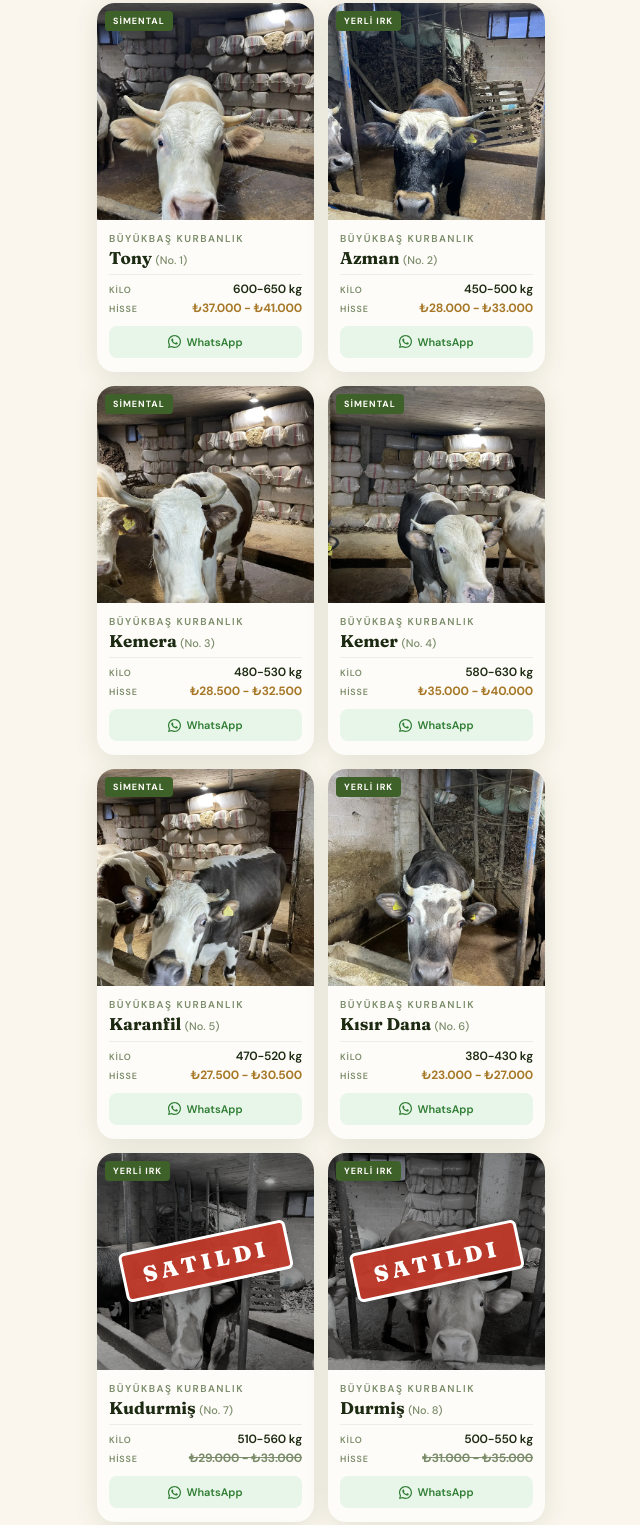
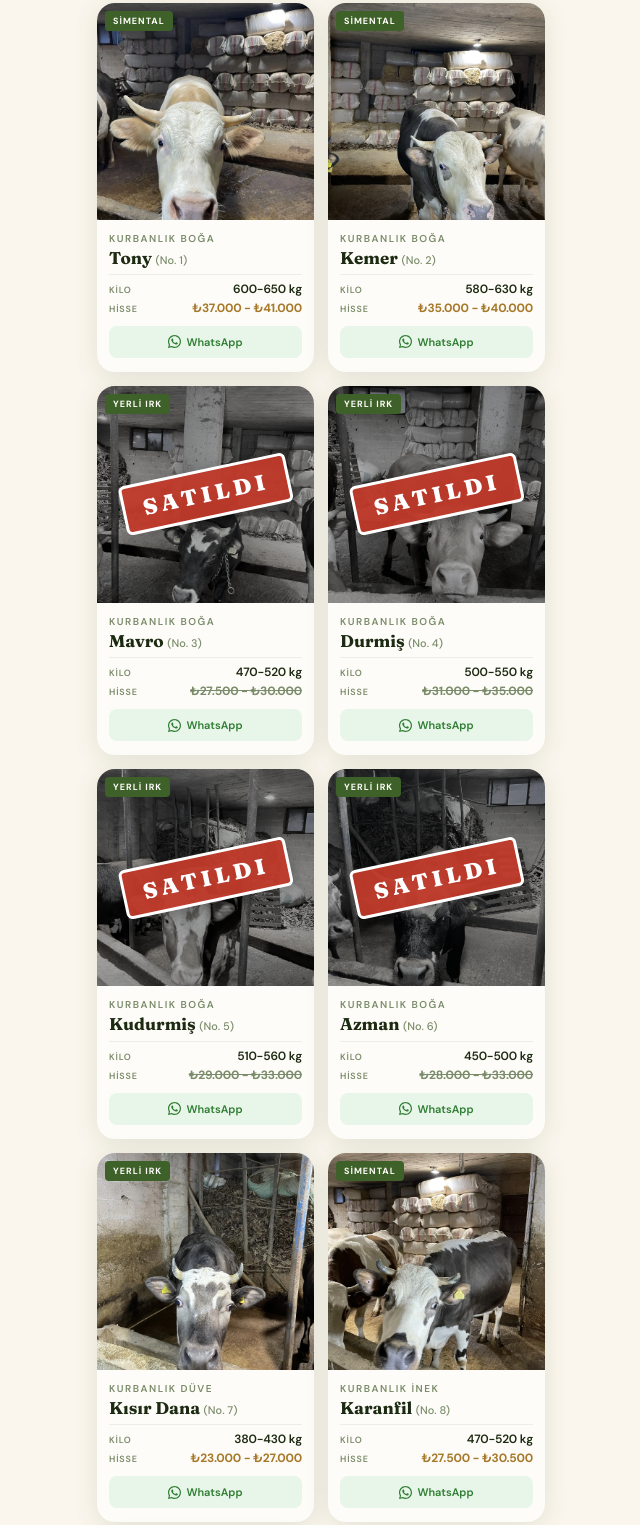
Before and after one commit to aquin0x/kiroglu-ciftligi-web, an Astro site: page / in a window 1280 px wide. Shown: the part 1036-2561 px from the top of the page, without its empty margins (319-959 px from the left). Built offline with nearby package versions, Linux system fonts and the light colour scheme; Astro itself is replaced by a stand-in of ours.

Commit message:
feat: update animal listings with new details and images for improved accuracy

```diff
--- a/src/pages/index.html
+++ b/src/pages/index.html
@@ -67,7 +67,7 @@
   "image": [
     "https://kirogluciftligi.com/images/webp/wallpaper.webp",
     "https://kirogluciftligi.com/images/webp/animals/animal-1/animal-1.webp",
-    "https://kirogluciftligi.com/images/webp/animals/animal-2/animal-2.webp"
+    "https://kirogluciftligi.com/images/webp/animals/animal-4/animal-4.webp"
   ],
   "telephone": ["+905382654943", "+905370587890"],
   "email": "info@kirogluciftligi.com",
@@ -243,24 +243,118 @@
   {
     "@context": "https://schema.org",
     "@type": "Product",
-    "name": "Azman — Yerli Irk Kurbanlık Dana (No. 2)",
+    "name": "Kemer — Simental Kurbanlık Dana (No. 2)",
+    "description": "580-630 kg canlı ağırlık, karkas eti 290-315 kg, hisse başı 41-46 kg et. Doğal mera otu ile beslenmiş Simental ırk erkek dana.",
+    "brand": {"@type": "Brand", "name": "Kıroğlu Çiftliği"},
+    "category": "Büyükbaş Kurbanlık",
+    "image": "https://kirogluciftligi.com/images/webp/animals/animal-4/animal-4.webp",
+    "offers": {
+      "@type": "AggregateOffer",
+      "priceCurrency": "TRY",
+      "lowPrice": "35000",
+      "highPrice": "40000",
+      "offerCount": "7",
+      "availability": "https://schema.org/InStock"
+    }
+  },
+  {
+    "@context": "https://schema.org",
+    "@type": "Product",
+    "name": "Mavro — Yerli Irk Kurbanlık Dana (No. 3)",
+    "description": "470-520 kg canlı ağırlık, karkas eti 235-260 kg, hisse başı 34-37 kg et. Doğal mera otu ile beslenmiş Yerli Irk erkek dana.",
+    "brand": {"@type": "Brand", "name": "Kıroğlu Çiftliği"},
+    "category": "Büyükbaş Kurbanlık",
+    "image": "https://kirogluciftligi.com/images/webp/animals/animal-9/animal-9.webp",
+    "offers": {
+      "@type": "Offer",
+      "priceCurrency": "TRY",
+      "price": "29000",
+      "availability": "https://schema.org/SoldOut"
+    }
+  },
+  {
+    "@context": "https://schema.org",
+    "@type": "Product",
+    "name": "Durmiş — Yerli Irk Kurbanlık Dana (No. 4)",
+    "description": "500-550 kg canlı ağırlık, karkas eti 250-280 kg, hisse başı 36-41 kg et. Doğal mera otu ile beslenmiş Yerli Irk erkek dana.",
+    "brand": {"@type": "Brand", "name": "Kıroğlu Çiftliği"},
+    "category": "Büyükbaş Kurbanlık",
+    "image": "https://kirogluciftligi.com/images/webp/animals/animal-8/animal-8.webp",
+    "offers": {
+      "@type": "Offer",
+      "priceCurrency": "TRY",
+      "price": "33000",
+      "availability": "https://schema.org/SoldOut"
+    }
+  },
+  {
+    "@context": "https://schema.org",
+    "@type": "Product",
+    "name": "Kudurmiş — Yerli Irk Kurbanlık Dana (No. 5)",
+    "description": "510-560 kg canlı ağırlık, karkas eti 255-285 kg, hisse başı 36-41 kg et. Doğal mera otu ile beslenmiş Yerli Irk erkek dana.",
+    "brand": {"@type": "Brand", "name": "Kıroğlu Çiftliği"},
+    "category": "Büyükbaş Kurbanlık",
+    "image": "https://kirogluciftligi.com/images/webp/animals/animal-7/animal-7.webp",
+    "offers": {
+      "@type": "Offer",
+      "priceCurrency": "TRY",
+      "price": "31000",
+      "availability": "https://schema.org/SoldOut"
+    }
+  },
+  {
+    "@context": "https://schema.org",
+    "@type": "Product",
+    "name": "Azman — Yerli Irk Kurbanlık Dana (No. 6)",
     "description": "450-500 kg canlı ağırlık, karkas eti 225-250 kg, hisse başı 33-38 kg et. Doğal mera otu ile beslenmiş Yerli Irk erkek dana.",
     "brand": {"@type": "Brand", "name": "Kıroğlu Çiftliği"},
     "category": "Büyükbaş Kurbanlık",
     "image": "https://kirogluciftligi.com/images/webp/animals/animal-2/animal-2.webp",
     "offers": {
-      "@type": "AggregateOffer",
+      "@type": "Offer",
       "priceCurrency": "TRY",
-      "lowPrice": "28000",
-      "highPrice": "33000",
-      "offerCount": "7",
-      "availability": "https://schema.org/InStock"
+      "price": "30000",
+      "availability": "https://schema.org/SoldOut"
     }
   },
   {
     "@context": "https://schema.org",
     "@type": "Product",
-    "name": "Kemera — Simental Melezi Kurbanlık Dana (No. 3)",
+    "name": "Kısır Dana — Yerli Irk Kurbanlık Dana (No. 7)",
+    "description": "380-430 kg canlı ağırlık, karkas eti 190-215 kg, hisse başı 27-31 kg et. Doğal mera otu ile beslenmiş Yerli Irk dişi dana.",
+    "brand": {"@type": "Brand", "name": "Kıroğlu Çiftliği"},
+    "category": "Büyükbaş Kurbanlık",
+    "image": "https://kirogluciftligi.com/images/webp/animals/animal-6/animal-6.webp",
+    "offers": {
+      "@type": "AggregateOffer",
+      "priceCurrency": "TRY",
+      "lowPrice": "23000",
+      "highPrice": "27000",
+      "offerCount": "7",
+      "availability": "https://schema.org/InStock"
+    }
+  },
+  {
+    "@context": "https://schema.org",
+    "@type": "Product",
+    "name": "Karanfil — Simental Melezi Kurbanlık Dana (No. 8)",
+    "description": "470-520 kg canlı ağırlık, karkas eti 235-265 kg, hisse başı 34-38 kg et. Doğal mera otu ile beslenmiş Simental Melezi dişi dana.",
+    "brand": {"@type": "Brand", "name": "Kıroğlu Çiftliği"},
+    "category": "Büyükbaş Kurbanlık",
+    "image": "https://kirogluciftligi.com/images/webp/animals/animal-5/animal-5.webp",
+    "offers": {
+      "@type": "AggregateOffer",
+      "priceCurrency": "TRY",
+      "lowPrice": "27500",
+      "highPrice": "30500",
+      "offerCount": "7",
+      "availability": "https://schema.org/InStock"
+    }
+  },
+  {
+    "@context": "https://schema.org",
+    "@type": "Product",
+    "name": "Kemera — Simental Melezi Kurbanlık Dana (No. 9)",
     "description": "480-530 kg canlı ağırlık, karkas eti 240-265 kg, hisse başı 34-39 kg et. Doğal mera otu ile beslenmiş Simental Melezi dişi dana.",
     "brand": {"@type": "Brand", "name": "Kıroğlu Çiftliği"},
     "category": "Büyükbaş Kurbanlık",
@@ -272,102 +366,6 @@
       "highPrice": "32500",
       "offerCount": "7",
       "availability": "https://schema.org/InStock"
-    }
-  },
-  {
-    "@context": "https://schema.org",
-    "@type": "Product",
-    "name": "Kemer — Simental Kurbanlık Dana (No. 4)",
-    "description": "580-630 kg canlı ağırlık, karkas eti 290-315 kg, hisse başı 41-46 kg et. Doğal mera otu ile beslenmiş Simental ırk erkek dana.",
-    "brand": {"@type": "Brand", "name": "Kıroğlu Çiftliği"},
-    "category": "Büyükbaş Kurbanlık",
-    "image": "https://kirogluciftligi.com/images/webp/animals/animal-4/animal-4.webp",
-    "offers": {
-      "@type": "AggregateOffer",
-      "priceCurrency": "TRY",
-      "lowPrice": "35000",
-      "highPrice": "40000",
-      "offerCount": "7",
-      "availability": "https://schema.org/InStock"
-    }
-  },
-  {
-    "@context": "https://schema.org",
-    "@type": "Product",
-    "name": "Karanfil — Simental Melezi Kurbanlık Dana (No. 5)",
-    "description": "470-520 kg canlı ağırlık, karkas eti 235-265 kg, hisse başı 34-38 kg et. Doğal mera otu ile beslenmiş Simental Melezi dişi dana.",
-    "brand": {"@type": "Brand", "name": "Kıroğlu Çiftliği"},
-    "category": "Büyükbaş Kurbanlık",
-    "image": "https://kirogluciftligi.com/images/webp/animals/animal-5/animal-5.webp",
-    "offers": {
-      "@type": "AggregateOffer",
-      "priceCurrency": "TRY",
-      "lowPrice": "27500",
-      "highPrice": "30500",
-      "offerCount": "7",
-      "availability": "https://schema.org/InStock"
-    }
-  },
-  {
-    "@context": "https://schema.org",
-    "@type": "Product",
-    "name": "Kısır Dana — Yerli Irk Kurbanlık Dana (No. 6)",
-    "description": "380-430 kg canlı ağırlık, karkas eti 190-215 kg, hisse başı 27-31 kg et. Doğal mera otu ile beslenmiş Yerli Irk dişi dana.",
-    "brand": {"@type": "Brand", "name": "Kıroğlu Çiftliği"},
-    "category": "Büyükbaş Kurbanlık",
-    "image": "https://kirogluciftligi.com/images/webp/animals/animal-6/animal-6.webp",
-    "offers": {
-      "@type": "AggregateOffer",
-      "priceCurrency": "TRY",
-      "lowPrice": "23000",
-      "highPrice": "27000",
-      "offerCount": "7",
-      "availability": "https://schema.org/InStock"
-    }
-  },
-  {
-    "@context": "https://schema.org",
-    "@type": "Product",
-    "name": "Kudurmiş — Yerli Irk Kurbanlık Dana (No. 7)",
-    "description": "510-560 kg canlı ağırlık, karkas eti 255-285 kg, hisse başı 36-41 kg et. Doğal mera otu ile beslenmiş Yerli Irk erkek dana.",
-    "brand": {"@type": "Brand", "name": "Kıroğlu Çiftliği"},
-    "category": "Büyükbaş Kurbanlık",
-    "image": "https://kirogluciftligi.com/images/webp/animals/animal-7/animal-7.webp",
-    "offers": {
-      "@type": "Offer",
-      "priceCurrency": "TRY",
-      "price": "33000",
-      "availability": "https://schema.org/SoldOut"
-    }
-  },
-  {
-    "@context": "https://schema.org",
-    "@type": "Product",
-    "name": "Durmiş — Yerli Irk Kurbanlık Dana (No. 8)",
-    "description": "500-550 kg canlı ağırlık, karkas eti 250-280 kg, hisse başı 36-41 kg et. Doğal mera otu ile beslenmiş Yerli Irk erkek dana.",
-    "brand": {"@type": "Brand", "name": "Kıroğlu Çiftliği"},
-    "category": "Büyükbaş Kurbanlık",
-    "image": "https://kirogluciftligi.com/images/webp/animals/animal-8/animal-8.webp",
-    "offers": {
-      "@type": "Offer",
-      "priceCurrency": "TRY",
-      "price": "35000",
-      "availability": "https://schema.org/SoldOut"
-    }
-  },
-  {
-    "@context": "https://schema.org",
-    "@type": "Product",
-    "name": "Mavro — Yerli Irk Kurbanlık Dana (No. 9)",
-    "description": "520-570 kg canlı ağırlık, karkas eti 235-260 kg, hisse başı 34-37 kg et. Doğal mera otu ile beslenmiş Yerli Irk erkek dana.",
-    "brand": {"@type": "Brand", "name": "Kıroğlu Çiftliği"},
-    "category": "Büyükbaş Kurbanlık",
-    "image": "https://kirogluciftligi.com/images/webp/animals/animal-9/animal-9.webp",
-    "offers": {
-      "@type": "Offer",
-      "priceCurrency": "TRY",
-      "price": "30000",
-      "availability": "https://schema.org/SoldOut"
     }
   }
 ]
@@ -2533,7 +2531,7 @@
             <span class="card-badge badge-buyukbas">Büyükbaş</span>
           </div>
           <div class="card-body">
-            <p class="card-type">Büyükbaş Kurbanlık</p>
+            <p class="card-type">Kurbanlık Boğa</p>
             <h3 class="card-name">Tony <span
                 style="font-family:var(--sans);font-size:11px;font-weight:500;color:var(--text-light);">(No. 1)</span>
             </h3>
@@ -2553,13 +2551,13 @@
 
         <div class="animal-card reveal reveal-delay-1" data-animal-id="2">
           <div class="card-image">
-            <img class="card-photo" src="images/webp/animals/animal-2/animal-2.webp" alt="Azman — Hayvan No. 2"
+            <img class="card-photo" src="images/webp/animals/animal-4/animal-4.webp" alt="Kemer — Hayvan No. 2"
               loading="lazy">
             <span class="card-badge badge-buyukbas">Büyükbaş</span>
           </div>
           <div class="card-body">
-            <p class="card-type">Büyükbaş Kurbanlık</p>
-            <h3 class="card-name">Azman <span
+            <p class="card-type">Kurbanlık Boğa</p>
+            <h3 class="card-name">Kemer <span
                 style="font-family:var(--sans);font-size:11px;font-weight:500;color:var(--text-light);">(No. 2)</span>
             </h3>
             <p class="card-price" style="font-size:14px;color:var(--gold-dark);">Fiyat için iletişime geçin</p>
@@ -2578,13 +2576,13 @@
 
         <div class="animal-card reveal reveal-delay-2" data-animal-id="3">
           <div class="card-image">
-            <img class="card-photo" src="images/webp/animals/animal-3/animal-3.webp" alt="Kemera — Hayvan No. 3"
+            <img class="card-photo" src="images/webp/animals/animal-9/animal-9.webp" alt="Mavro — Hayvan No. 3"
               loading="lazy">
             <span class="card-badge badge-buyukbas">Büyükbaş</span>
           </div>
           <div class="card-body">
-            <p class="card-type">Büyükbaş Kurbanlık</p>
-            <h3 class="card-name">Kemera <span
+            <p class="card-type">Kurbanlık Boğa</p>
+            <h3 class="card-name">Mavro <span
                 style="font-family:var(--sans);font-size:11px;font-weight:500;color:var(--text-light);">(No. 3)</span>
             </h3>
             <p class="card-price" style="font-size:14px;color:var(--gold-dark);">Fiyat için iletişime geçin</p>
@@ -2603,13 +2601,13 @@
 
         <div class="animal-card reveal reveal-delay-3" data-animal-id="4">
           <div class="card-image">
-            <img class="card-photo" src="images/webp/animals/animal-4/animal-4.webp" alt="Kemer — Hayvan No. 4"
+            <img class="card-photo" src="images/webp/animals/animal-8/animal-8.webp" alt="Durmiş — Hayvan No. 4"
               loading="lazy">
             <span class="card-badge badge-buyukbas">Büyükbaş</span>
           </div>
           <div class="card-body">
-            <p class="card-type">Büyükbaş Kurbanlık</p>
-            <h3 class="card-name">Kemer <span
+            <p class="card-type">Kurbanlık Boğa</p>
+            <h3 class="card-name">Durmiş <span
                 style="font-family:var(--sans);font-size:11px;font-weight:500;color:var(--text-light);">(No. 4)</span>
             </h3>
             <p class="card-price" style="font-size:14px;color:var(--gold-dark);">Fiyat için iletişime geçin</p>
@@ -2628,13 +2626,13 @@
 
         <div class="animal-card reveal" data-animal-id="5">
           <div class="card-image">
-            <img class="card-photo" src="images/webp/animals/animal-5/animal-5.webp" alt="Karanfil — Hayvan No. 5"
+            <img class="card-photo" src="images/webp/animals/animal-7/animal-7.webp" alt="Kudurmiş — Hayvan No. 5"
               loading="lazy">
             <span class="card-badge badge-buyukbas">Büyükbaş</span>
           </div>
           <div class="card-body">
-            <p class="card-type">Büyükbaş Kurbanlık</p>
-            <h3 class="card-name">Karanfil <span
+            <p class="card-type">Kurbanlık Boğa</p>
+            <h3 class="card-name">Kudurmiş <span
                 style="font-family:var(--sans);font-size:11px;font-weight:500;color:var(--text-light);">(No. 5)</span>
             </h3>
             <p class="card-price" style="font-size:14px;color:var(--gold-dark);">Fiyat için iletişime geçin</p>
@@ -2653,13 +2651,13 @@
 
         <div class="animal-card reveal reveal-delay-1" data-animal-id="6">
           <div class="card-image">
-            <img class="card-photo" src="images/webp/animals/animal-6/animal-6.webp" alt="Kısır Dana — Hayvan No. 6"
+            <img class="card-photo" src="images/webp/animals/animal-2/animal-2.webp" alt="Azman — Hayvan No. 6"
               loading="lazy">
             <span class="card-badge badge-buyukbas">Büyükbaş</span>
           </div>
           <div class="card-body">
-            <p class="card-type">Büyükbaş Kurbanlık</p>
-            <h3 class="card-name">Kısır Dana <span
+            <p class="card-type">Kurbanlık Boğa</p>
+            <h3 class="card-name">Azman <span
                 style="font-family:var(--sans);font-size:11px;font-weight:500;color:var(--text-light);">(No. 6)</span>
             </h3>
             <p class="card-price" style="font-size:14px;color:var(--gold-dark);">Fiyat için iletişime geçin</p>
@@ -2678,13 +2676,13 @@
 
         <div class="animal-card reveal reveal-delay-2" data-animal-id="7">
           <div class="card-image">
-            <img class="card-photo" src="images/webp/animals/animal-7/animal-7.webp" alt="Kudurmiş — Hayvan No. 7"
+            <img class="card-photo" src="images/webp/animals/animal-6/animal-6.webp" alt="Kısır Dana — Hayvan No. 7"
               loading="lazy">
             <span class="card-badge badge-buyukbas">Büyükbaş</span>
           </div>
           <div class="card-body">
-            <p class="card-type">Büyükbaş Kurbanlık</p>
-            <h3 class="card-name">Kudurmiş <span
+            <p class="card-type">Kurbanlık Düve</p>
+            <h3 class="card-name">Kısır Dana <span
                 style="font-family:var(--sans);font-size:11px;font-weight:500;color:var(--text-light);">(No. 7)</span>
             </h3>
             <p class="card-price" style="font-size:14px;color:var(--gold-dark);">Fiyat için iletişime geçin</p>
@@ -2703,13 +2701,13 @@
 
         <div class="animal-card reveal reveal-delay-3" data-animal-id="8">
           <div class="card-image">
-            <img class="card-photo" src="images/webp/animals/animal-8/animal-8.webp" alt="Durmiş — Hayvan No. 8"
+            <img class="card-photo" src="images/webp/animals/animal-5/animal-5.webp" alt="Karanfil — Hayvan No. 8"
               loading="lazy">
             <span class="card-badge badge-buyukbas">Büyükbaş</span>
           </div>
           <div class="card-body">
-            <p class="card-type">Büyükbaş Kurbanlık</p>
-            <h3 class="card-name">Durmiş <span
+            <p class="card-type">Kurbanlık İnek</p>
+            <h3 class="card-name">Karanfil <span
                 style="font-family:var(--sans);font-size:11px;font-weight:500;color:var(--text-light);">(No. 8)</span>
             </h3>
             <p class="card-price" style="font-size:14px;color:var(--gold-dark);">Fiyat için iletişime geçin</p>
@@ -2728,13 +2726,13 @@
 
         <div class="animal-card reveal" data-animal-id="9">
           <div class="card-image">
-            <img class="card-photo" src="images/webp/animals/animal-9/animal-9.webp" alt="Mavro — Hayvan No. 9"
+            <img class="card-photo" src="images/webp/animals/animal-3/animal-3.webp" alt="Kemera — Hayvan No. 9"
               loading="lazy">
             <span class="card-badge badge-buyukbas">Büyükbaş</span>
           </div>
           <div class="card-body">
-            <p class="card-type">Büyükbaş Kurbanlık</p>
-            <h3 class="card-name">Mavro <span
+            <p class="card-type">Kurbanlık İnek</p>
+            <h3 class="card-name">Kemera <span
                 style="font-family:var(--sans);font-size:11px;font-weight:500;color:var(--text-light);">(No. 9)</span>
             </h3>
             <p class="card-price" style="font-size:14px;color:var(--gold-dark);">Fiyat için iletişime geçin</p>
@@ -3443,40 +3441,49 @@
     // ══════════════════════════════════
     const ANIMAL_DATA = {
       1: {
+        folder: 'animal-1',
         name: 'Tony', breed: 'Simental', age: '2 yaş', weight: '600-650 kg', carcass: '300-330 kg', meatPerShare: '43-48 kg', pricePerShare: '₺37.000 - ₺41.000', gender: 'Erkek', status: 'available', shares: 0, type: 'Büyükbaş Kurbanlık',
         images: ['animal-1.webp', 'IMG_1979.webp', 'IMG_1982.webp', 'IMG_1998.webp']
       },
       2: {
-        name: 'Azman', breed: 'Yerli Irk', age: '2 yaş', weight: '450-500 kg', carcass: '225-250 kg', meatPerShare: '33-38 kg', pricePerShare: '₺28.000 - ₺33.000', gender: 'Erkek', status: 'available', shares: 0, type: 'Büyükbaş Kurbanlık',
-        images: ['animal-2.webp', 'IMG_1970.webp', 'IMG_1986.webp', 'IMG_1987.webp']
-      },
-      3: {
-        name: 'Kemera', breed: 'Simental', age: '2 yaş', weight: '480-530 kg', carcass: '240-265 kg', meatPerShare: '34-39 kg', pricePerShare: '₺28.500 - ₺32.500', gender: 'Dişi', status: 'available', shares: 0, type: 'Büyükbaş Kurbanlık',
-        images: ['animal-3.webp', 'IMG_1972.webp', 'IMG_1977.webp']
-      },
-      4: {
+        folder: 'animal-4',
         name: 'Kemer', breed: 'Simental', age: '2 yaş', weight: '580-630 kg', carcass: '290-315 kg', meatPerShare: '41-46 kg', pricePerShare: '₺35.000 - ₺40.000', gender: 'Erkek', status: 'available', shares: 0, type: 'Büyükbaş Kurbanlık',
         images: ['animal-4.webp', 'IMG_1980.webp', 'IMG_1997.webp']
       },
+      3: {
+        folder: 'animal-9',
+        name: 'Mavro', breed: 'Yerli Irk', age: '2 yaş', weight: '470-520 kg', carcass: '235-260 kg', meatPerShare: '34-37 kg', pricePerShare: '₺27.500 - ₺30.000', gender: 'Erkek', status: 'sold', shares: 7, type: 'Büyükbaş Kurbanlık',
+        images: ['animal-9.webp', 'IMG_1983.webp', 'IMG_1996.webp', 'IMG_2003.webp']
+      },
+      4: {
+        folder: 'animal-8',
+        name: 'Durmiş', breed: 'Yerli Irk', age: '2 yaş', weight: '500-550 kg', carcass: '250-280 kg', meatPerShare: '36-41 kg', pricePerShare: '₺31.000 - ₺35.000', gender: 'Erkek', status: 'sold', shares: 7, type: 'Büyükbaş Kurbanlık',
+        images: ['animal-8.webp', 'IMG_1974.webp', 'IMG_1984.webp']
+      },
       5: {
+        folder: 'animal-7',
+        name: 'Kudurmiş', breed: 'Yerli Irk', age: '2 yaş', weight: '510-560 kg', carcass: '255-285 kg', meatPerShare: '36-41 kg', pricePerShare: '₺29.000 - ₺33.000', gender: 'Erkek', status: 'sold', shares: 7, type: 'Büyükbaş Kurbanlık',
+        images: ['animal-7.webp', 'IMG_1985.webp', 'IMG_1994.webp']
+      },
+      6: {
+        folder: 'animal-2',
+        name: 'Azman', breed: 'Yerli Irk', age: '2 yaş', weight: '450-500 kg', carcass: '225-250 kg', meatPerShare: '33-38 kg', pricePerShare: '₺28.000 - ₺33.000', gender: 'Erkek', status: 'sold', shares: 7, type: 'Büyükbaş Kurbanlık',
+        images: ['animal-2.webp', 'IMG_1970.webp', 'IMG_1986.webp', 'IMG_1987.webp']
+      },
+      7: {
+        folder: 'animal-6',
+        name: 'Kısır Dana', breed: 'Yerli Irk', age: '2 yaş', weight: '380-430 kg', carcass: '190-215 kg', meatPerShare: '27-31 kg', pricePerShare: '₺23.000 - ₺27.000', gender: 'Dişi', status: 'available', shares: 0, type: 'Büyükbaş Kurbanlık',
+        images: ['animal-6.webp', 'IMG_1989.webp', 'IMG_1991.webp']
+      },
+      8: {
+        folder: 'animal-5',
         name: 'Karanfil', breed: 'Simental', age: '2 yaş', weight: '470-520 kg', carcass: '235-265 kg', meatPerShare: '34-38 kg', pricePerShare: '₺27.500 - ₺30.500', gender: 'Dişi', status: 'available', shares: 0, type: 'Büyükbaş Kurbanlık',
         images: ['animal-5.webp', 'IMG_1975.webp', 'IMG_2004.webp', 'IMG_2006.webp']
       },
-      6: {
-        name: 'Kısır Dana', breed: 'Yerli Irk', age: '2 yaş', weight: '380-430 kg', carcass: '190-215 kg', meatPerShare: '27-31 kg', pricePerShare: '₺23.000 - ₺27.000', gender: 'Dişi', status: 'available', shares: 0, type: 'Büyükbaş Kurbanlık',
-        images: ['animal-6.webp', 'IMG_1989.webp', 'IMG_1991.webp']
-      },
-      7: {
-        name: 'Kudurmiş', breed: 'Yerli Irk', age: '2 yaş', weight: '510-560 kg', carcass: '255-285 kg', meatPerShare: '36-41 kg', pricePerShare: '₺29.000 - ₺33.000', gender: 'Erkek', status: 'sold', shares: 7, type: 'Büyükbaş Kurbanlık',
-        images: ['animal-7.webp', 'IMG_1985.webp', 'IMG_1994.webp']
-      },
-      8: {
-        name: 'Durmiş', breed: 'Yerli Irk', age: '2 yaş', weight: '500-550 kg', carcass: '250-280 kg', meatPerShare: '36-41 kg', pricePerShare: '₺31.000 - ₺35.000', gender: 'Erkek', status: 'sold', shares: 7, type: 'Büyükbaş Kurbanlık',
-        images: ['animal-8.webp', 'IMG_1974.webp', 'IMG_1984.webp']
-      },
       9: {
-        name: 'Mavro', breed: 'Yerli Irk', age: '2 yaş', weight: '520-570 kg', carcass: '235-260 kg', meatPerShare: '34-37 kg', pricePerShare: '₺27.500 - ₺30.000', gender: 'Erkek', status: 'sold', shares: 7, type: 'Büyükbaş Kurbanlık',
-        images: ['animal-9.webp', 'IMG_1983.webp', 'IMG_1996.webp', 'IMG_2003.webp']
+        folder: 'animal-3',
+        name: 'Kemera', breed: 'Simental', age: '2 yaş', weight: '480-530 kg', carcass: '240-265 kg', meatPerShare: '34-39 kg', pricePerShare: '₺28.500 - ₺32.500', gender: 'Dişi', status: 'available', shares: 0, type: 'Büyükbaş Kurbanlık',
+        images: ['animal-3.webp', 'IMG_1972.webp', 'IMG_1977.webp']
       },
     };
     const TOTAL_SHARES = 7;
@@ -3587,7 +3594,7 @@
         const slide = document.createElement('div');
         slide.className = 'modal-slide';
         const img = document.createElement('img');
-        img.src = 'images/webp/animals/animal-' + id + '/' + file;
+        img.src = 'images/webp/animals/' + (data.folder || ('animal-' + id)) + '/' + file;
         img.alt = 'Hayvan No. ' + id + ' - ' + (i + 1);
         img.loading = i === 0 ? 'eager' : 'lazy';
         slide.appendChild(img);
```
Also changed, not shown: 1 other file.
